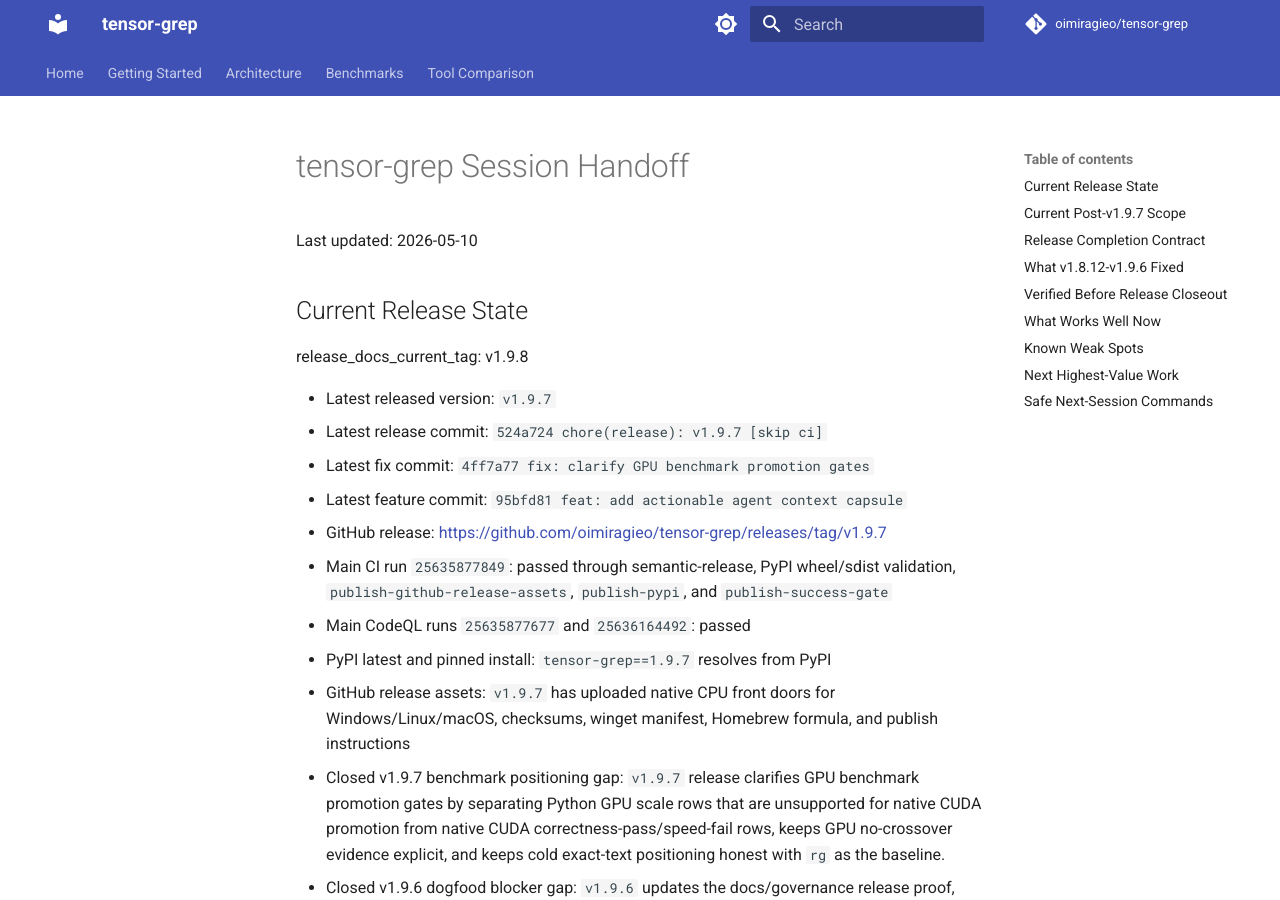
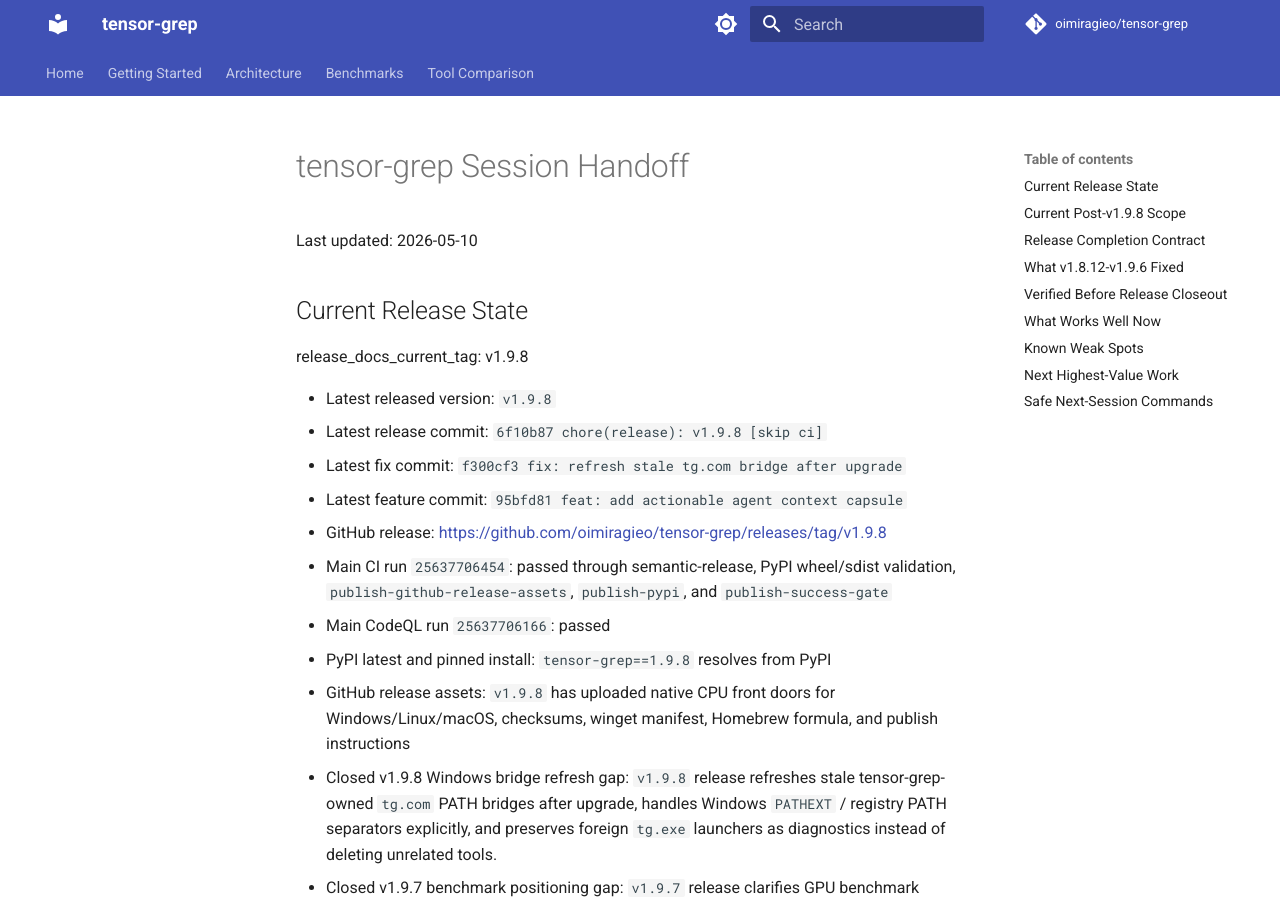
Before and after one commit to oimiragieo/tensor-grep, an MkDocs documentation site: the page built from docs/SESSION_HANDOFF.md, in a window 1280 px wide and 900 px high. Built offline with MkDocs 1.6.1 and Material for MkDocs 9.7.7, drawn with Linux system fonts in a browser that asks for light colours; comment, search, counter and statistics services are not loaded; some of the changed text lies outside the part shown.

Commit message:
docs: sync v1.9.8 release governance

```diff
--- a/docs/SESSION_HANDOFF.md
+++ b/docs/SESSION_HANDOFF.md
@@ -6,15 +6,16 @@
 
 release_docs_current_tag: v1.9.8
 
-- Latest released version: `v1.9.7`
-- Latest release commit: `524a724 chore(release): v1.9.7 [skip ci]`
-- Latest fix commit: `4ff7a77 fix: clarify GPU benchmark promotion gates`
+- Latest released version: `v1.9.8`
+- Latest release commit: `6f10b87 chore(release): v1.9.8 [skip ci]`
+- Latest fix commit: `f300cf3 fix: refresh stale tg.com bridge after upgrade`
 - Latest feature commit: `95bfd81 feat: add actionable agent context capsule`
-- GitHub release: <https://github.com/oimiragieo/tensor-grep/releases/tag/v1.9.7>
-- Main CI run `25635877849`: passed through semantic-release, PyPI wheel/sdist validation, `publish-github-release-assets`, `publish-pypi`, and `publish-success-gate`
-- Main CodeQL runs `25635877677` and `25636164492`: passed
-- PyPI latest and pinned install: `tensor-grep==1.9.7` resolves from PyPI
-- GitHub release assets: `v1.9.7` has uploaded native CPU front doors for Windows/Linux/macOS, checksums, winget manifest, Homebrew formula, and publish instructions
+- GitHub release: <https://github.com/oimiragieo/tensor-grep/releases/tag/v1.9.8>
+- Main CI run `25637706454`: passed through semantic-release, PyPI wheel/sdist validation, `publish-github-release-assets`, `publish-pypi`, and `publish-success-gate`
+- Main CodeQL run `25637706166`: passed
+- PyPI latest and pinned install: `tensor-grep==1.9.8` resolves from PyPI
+- GitHub release assets: `v1.9.8` has uploaded native CPU front doors for Windows/Linux/macOS, checksums, winget manifest, Homebrew formula, and publish instructions
+- Closed v1.9.8 Windows bridge refresh gap: `v1.9.8` release refreshes stale tensor-grep-owned `tg.com` PATH bridges after upgrade, handles Windows `PATHEXT` / registry PATH separators explicitly, and preserves foreign `tg.exe` launchers as diagnostics instead of deleting unrelated tools.
 - Closed v1.9.7 benchmark positioning gap: `v1.9.7` release clarifies GPU benchmark promotion gates by separating Python GPU scale rows that are unsupported for native CUDA promotion from native CUDA correctness-pass/speed-fail rows, keeps GPU no-crossover evidence explicit, and keeps cold exact-text positioning honest with `rg` as the baseline.
 - Closed v1.9.6 dogfood blocker gap: `v1.9.6` updates the docs/governance release proof, makes directory-level `$file` / `{file}` validation run once per edited file, refreshes NVIDIA GPU install/release paths to CUDA 12.8 / `cu128` for RTX 5070 / Blackwell compatibility, keeps AMD Windows on CPU fallback, expands help diagnostics, and keeps foreign first-PATH `tg` launchers explicit without deleting unrelated tools.
 - Closed GPU gates and launcher diagnostics gap: `v1.9.5` prevents sidecar-routed GPU rows from counting as native CUDA scale proof, keeps ambiguous capsule alternatives visible, documents the current help surface, and reports unrelated first-PATH `tg` launchers as `foreign` with remediation instead of deleting unrelated tools.
@@ -28,7 +29,7 @@
 - Prior public launcher and agent contract gaps: `v1.8.31` puts the managed native front-door directory ahead of compatibility shim directories on Windows User PATH for fresh shells, exposes top-level `validation_commands` on both `context-render` and `edit-plan` JSON, keeps default `classify` deterministic/local unless `TENSOR_GREP_CLASSIFY_PROVIDER=cybert` opts into CyBERT/Triton, and extends GPU benchmark scale/correctness gates to 1GB/5GB rows.
 - Prior Windows `.cmd` quoted-pattern gap: `v1.8.30` preserves quoted multi-word no-match patterns from `cmd.exe`, direct `tg.cmd`, and Python `subprocess.run([...])` instead of splitting them into shorter false-positive searches plus bogus paths.
 - Prior native-front-door CLI parity gap: `v1.8.29` accepts or intentionally sidecar-routes `tg search --files`, `tg search --multiline` / `-U`, `tg search --null`, `tg run -r`, and `tg classify --format json`; `classify` falls back before expensive provider/model setup when unavailable; and the GPU benchmark harness treats no-match as a valid comparator outcome.
-- Public `v1.9.7` dogfood: direct `C:\Users\oimir\.tensor-grep\bin\tg.exe --version` reports `tg 1.9.7`; PyPI latest and pinned public install resolve `tensor-grep==1.9.7`; `uvx --from tensor-grep==1.9.7 tg --version` reports `tensor-grep 1.9.7`; an unrelated Together CLI `tg.exe` still shadows bare `tg.exe` in fresh Windows shells, and local dogfood was repaired non-destructively by refreshing the tensor-grep `tg.com` bridge ahead of that foreign `tg.exe` because Machine PATH ordering was not writable.
+- Public `v1.9.8` dogfood: direct `C:\Users\oimir\.tensor-grep\bin\tg.exe --version` reports `tg 1.9.8`; PyPI latest and pinned public install resolve `tensor-grep==1.9.8`; `uvx --from tensor-grep==1.9.8 tg --version` reports `tensor-grep 1.9.8`; `tg update` from `1.9.7` installed sidecar `1.9.8` and refreshed the managed native front door; invoking the released `1.9.8` updater refreshed the tensor-grep-owned `tg.com` bridge so fresh `cmd` and unprofiled `pwsh` report `tg 1.9.8`; `tg doctor --json` reports matching native/front-door versions while leaving the unrelated Together CLI `tg.exe` as a separate candidate.
 - Prior public update dogfood: `tg update` from `v1.9.3` initially hit PyPI propagation lag, then installed sidecar `tensor-grep==1.9.4`, refreshed `~/.tensor-grep/bin/tg.exe`, and verified `tg 1.9.4`. `tg --version`, `cmd /c tg --version`, `pwsh -NoProfile -Command "tg --version"`, WSL `tg --version`, Git Bash `tg --version`, and direct `C:\Users\oimir\.tensor-grep\bin\tg.exe --version` reported `tg 1.9.4`.
 - Prior public installer dogfood: rerunning `scripts/install.ps1` for `v1.8.31` put `C:\Users\oimir\.tensor-grep\bin` ahead of compatibility shim directories on User PATH. A simulated fresh shell resolves `C:\Users\oimir\.tensor-grep\bin\tg.exe` before `C:\Users\oimir\bin\tg.cmd`.
 - Prior public doctor dogfood: `tg doctor --json` reported `version = 1.9.4`, `rust_binary_version_status = matches`, `search_acceleration_backend = standalone-native-tg`, `path_tg_first_launcher_kind = cmd-shim`, `fresh_shell_path_tg_first_launcher_kind = managed-native`, `fresh_shell_path_tg_first_version_matches = true`, and `path_tg_launcher_warning` when the current process still resolves the compatibility shim before the managed native front door.
@@ -43,13 +44,13 @@
 - Fast agent-readiness dogfood before PR #72: `python scripts/agent_readiness.py --output artifacts/agent_readiness_launcher_observability.json` passed all checks, including public version probes, `public-windows-launcher-quoted-patterns`, repo doctor, context consistency, deterministic rg parity edges, generated-root guardrails, AST smoke, MCP context-render smoke, and docs claim hygiene.
 - Repo-dev dogfood: stale in-tree standalone binaries remain skipped unless explicitly pinned with `TG_NATIVE_TG_BINARY` or `TG_MCP_TG_BINARY`.
 
-## Current Post-v1.9.7 Scope
+## Current Post-v1.9.8 Scope
 
-Current release branch is closed. Use a new branch from `origin/main` for follow-up work. The latest fix release is `4ff7a77 fix: clarify GPU benchmark promotion gates`; main CI run `25635877849`, CodeQL run `25636164492` passed, and semantic-release released `v1.9.7`.
+Current release branch is closed. Use a new branch from `origin/main` for follow-up work. The latest fix release is `f300cf3 fix: refresh stale tg.com bridge after upgrade`; main CI run `25637706454`, CodeQL run `25637706166` passed, and semantic-release released `v1.9.8`.
 
-The public Windows `.cmd` bridge quoted multi-word no-match follow-up shipped in `v1.8.30`. The Windows native-first PATH, agent JSON validation-command, local default classify, and GPU scale benchmark follow-ups shipped in `v1.8.31`. The launcher-route observability and benchmark launcher-attribution follow-up shipped in `v1.8.32`. The explicit GPU probe scoping and benchmark launcher warning follow-up shipped in `v1.8.33`. The Actionable Context Capsule v1 shipped in `v1.9.0`; mixed-language capsule trust alignment and GPU recommendation hygiene shipped in `v1.9.1`; edit JSON/rollback safety shipped in `v1.9.2`; explicit Python ranking and quoted validation commands shipped in `v1.9.3`; docs-governance and validation placeholders shipped in `v1.9.4`; native CUDA gate hardening, capsule alternatives, help diagnostics, and foreign launcher diagnostics shipped in `v1.9.5`; directory validation, CUDA 12.8 install paths, help coverage, and release-proof governance shipped in `v1.9.6`; and GPU benchmark promotion-gate taxonomy and cold-search positioning shipped in `v1.9.7`.
+The public Windows `.cmd` bridge quoted multi-word no-match follow-up shipped in `v1.8.30`. The Windows native-first PATH, agent JSON validation-command, local default classify, and GPU scale benchmark follow-ups shipped in `v1.8.31`. The launcher-route observability and benchmark launcher-attribution follow-up shipped in `v1.8.32`. The explicit GPU probe scoping and benchmark launcher warning follow-up shipped in `v1.8.33`. The Actionable Context Capsule v1 shipped in `v1.9.0`; mixed-language capsule trust alignment and GPU recommendation hygiene shipped in `v1.9.1`; edit JSON/rollback safety shipped in `v1.9.2`; explicit Python ranking and quoted validation commands shipped in `v1.9.3`; docs-governance and validation placeholders shipped in `v1.9.4`; native CUDA gate hardening, capsule alternatives, help diagnostics, and foreign launcher diagnostics shipped in `v1.9.5`; directory validation, CUDA 12.8 install paths, help coverage, and release-proof governance shipped in `v1.9.6`; GPU benchmark promotion-gate taxonomy and cold-search positioning shipped in `v1.9.7`; and stale tensor-grep-owned `tg.com` bridge refresh after upgrade shipped in `v1.9.8`.
 
-Active post-`v1.9.7` implementation scope:
+Active post-`v1.9.8` implementation scope:
 
 - Continue hardening `tg agent` / Actionable Context Capsule ranking for ambiguous multi-language intent, token economy, follow-up reads, call-site evidence, and workflow benchmarks without changing raw `--format rg`, `--json`, or `--ndjson` semantics.
 - Keep edit validation command parsing and `$file` / `{file}` placeholder substitution argv-safe for quoted Windows paths with spaces.
```
Also changed, not shown: AGENTS.md (+10 -9 lines), README.md (+17 -10 lines), SKILL.md (+9 -8 lines), docs/CONTINUATION_PLAN.md (+8 -8 lines), docs/CONTRACTS.md (+1 -1 lines), 1 other file.
